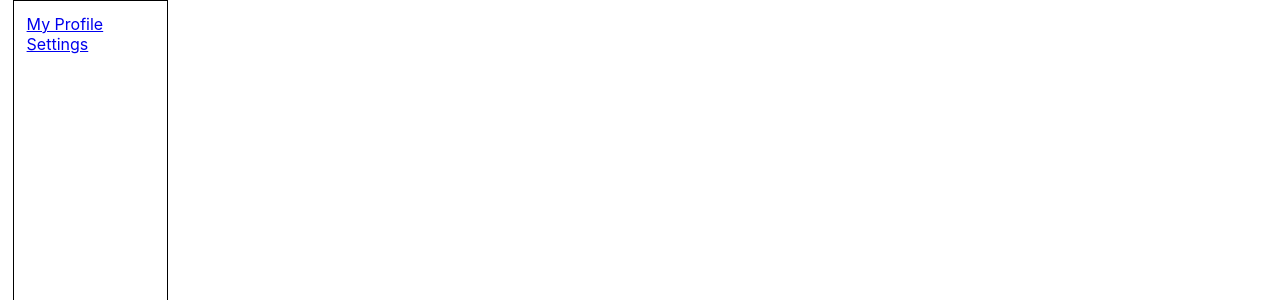
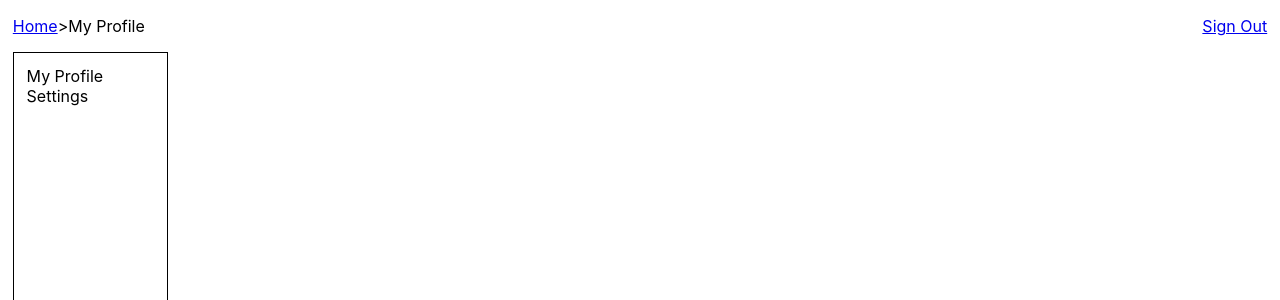
Before and after one commit to BloomTech-Labs/labs9-sentiment-bot, a React (Create React App) app in the folder client/: page / in a window 1280 px wide. Shown: the top 300 px of the page. Built offline with nearby package versions, Linux system fonts and the light colour scheme; no server answers.

Commit message:
creates TopNav and UserProfile components

```diff
--- a/client/src/App.js
+++ b/client/src/App.js
@@ -1,11 +1,11 @@
 import React, { Component } from 'react';
-import NavMenu from "./components/NavMenu";
+import UserProfile from "./components/UserProfile";
 
 class App extends Component {
   render() {
     return (
       <div>
-        <NavMenu />
+        <UserProfile />
       </div>
     );
   }
--- a/client/src/components/NavMenu.css
+++ b/client/src/components/NavMenu.css
@@ -10,4 +10,6 @@
 
 .navigation a {
     width: 60%;
+    color: black;
+    text-decoration: none;
 }
--- a/client/src/components/NavMenu.js
+++ b/client/src/components/NavMenu.js
@@ -12,7 +12,12 @@ class NavMenu extends React.Component {
 
     render() {
         if (this.props.fetchingUsers || this.props.fetchingTeams) {
-            return <h1>Just a moment...</h1>
+            return (
+                <div className="navigation">
+                    <NavLink to="/my-profile">My Profile</NavLink>
+                    <NavLink to="/settings">Settings</NavLink>
+                </div>
+            )
         }
         if (this.props.teams[0] === undefined) {
             return (
--- /dev/null
+++ b/client/src/components/TopNav.css
@@ -0,0 +1,17 @@
+.top-nav {
+    display: flex;
+    justify-content: space-between;
+
+}
+
+.top-nav .left {
+    display: flex;
+    align-items: center;
+    margin-left: 1%;
+}
+
+.top-nav .right {
+    display: flex;
+    align-items: center;
+    margin-right: 1%;
+}
--- /dev/null
+++ b/client/src/components/TopNav.js
@@ -0,0 +1,20 @@
+import React from 'react';
+import { NavLink } from "react-router-dom";
+import "./TopNav.css"
+
+const TopNav = props => {
+    return (
+        <div className="top-nav">
+            <div className="left">
+                <NavLink to="/home">Home</NavLink>
+                <p>></p>
+                <p>{props.pageName}</p>
+            </div>
+            <div className="right">
+                <NavLink to="/sign-out">Sign Out</NavLink>
+            </div>
+        </div>
+    )
+}
+
+export default TopNav;
--- /dev/null
+++ b/client/src/components/UserProfile.js
@@ -0,0 +1,56 @@
+import React from "react";
+import { connect } from "react-redux";
+import { fetchUsers, fetchTeams } from "../actions";
+import NavMenu from "./NavMenu";
+import TopNav from "./TopNav";
+
+class UserProfile extends React.Component {
+    componentDidMount() {
+        this.props.fetchUsers();
+        this.props.fetchTeams();
+    }
+
+    render() {
+        if (this.props.fetchingUsers || this.props.fetchingTeams) {
+            return (
+                <div className="profile-page">
+                    <TopNav pageName="My Profile" />
+                    <NavMenu />
+
+                </div>
+            )
+        }
+        if (this.props.teams[0] === undefined) {
+            return (
+                <div className="profile-page">
+                    <TopNav pageName="My Profile" />
+                    <NavMenu />
+
+                </div>
+            )
+        } else {
+            return (
+                <div className="profile-page">
+                    <TopNav pageName="My Profile" />
+                    <NavMenu />
+
+                </div>
+            );
+        }
+
+    }
+}
+
+const mapStateToProps = state => {
+    return {
+        users: state.users.users,
+        fetchingUsers: state.users.fetchingUsers,
+        teams: state.teams.teams,
+        fetchingTeams: state.teams.fetchingTeams,
+    }
+}
+
+export default connect(
+    mapStateToProps,
+    { fetchUsers, fetchTeams }
+)(UserProfile);
```
